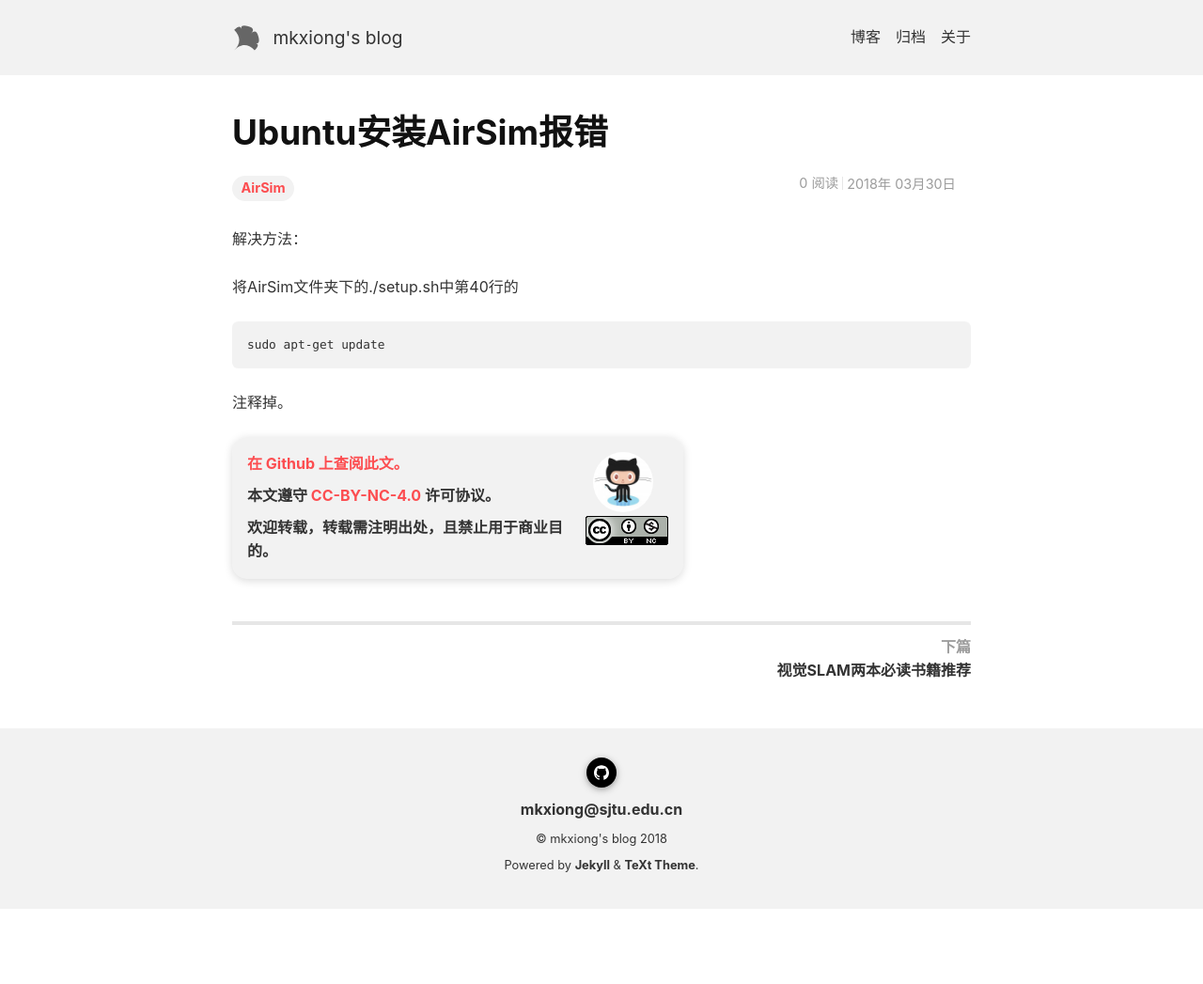
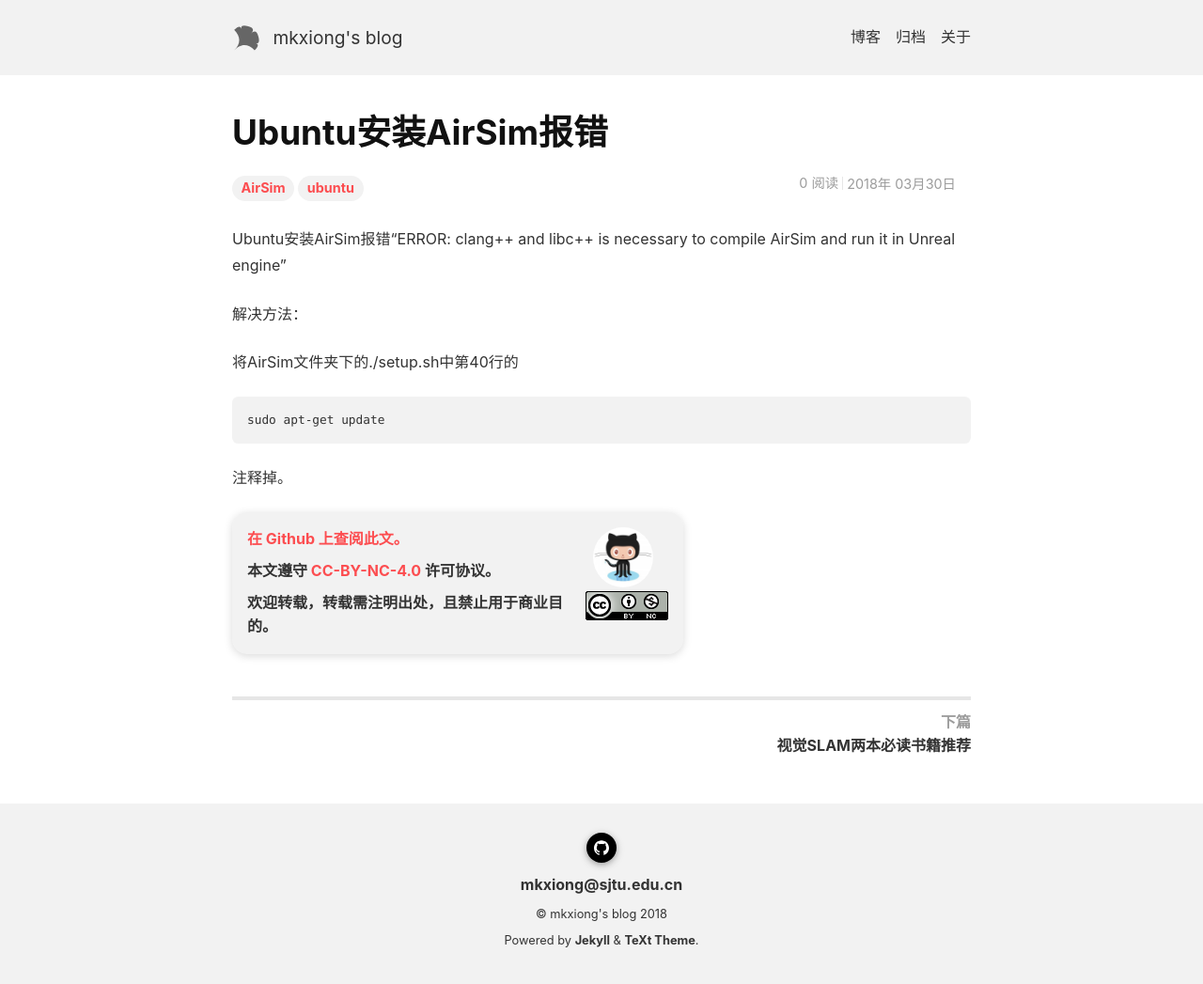
Before and after one commit to MingkangXiong/MingkangXiong.github.io, a Jekyll site: the page built from _posts/2018-03-30-Ubuntu安装AirSim报错.md, in a window 1280 px wide. Shown: the whole page at 94% size. Built offline with Jekyll 4.4.1, drawn with Linux system fonts in a browser that asks for light colours; nearby versions of some CDN libraries; comment, search, counter and statistics services are not loaded; before the commit the page ends 967 px from its top, so only the background shows below that.

Commit message:
add a blog

```diff
--- a/_posts/2018-03-30-Ubuntu安装AirSim报错.md
+++ b/_posts/2018-03-30-Ubuntu安装AirSim报错.md
@@ -3,7 +3,10 @@
 title: Ubuntu安装AirSim报错
 key: 20180330
 tags: AirSim
+  ubuntu
 ---
+
+Ubuntu安装AirSim报错“ERROR: clang++ and libc++ is necessary to compile AirSim and run it in Unreal engine”
 
 解决方法：
 
```
